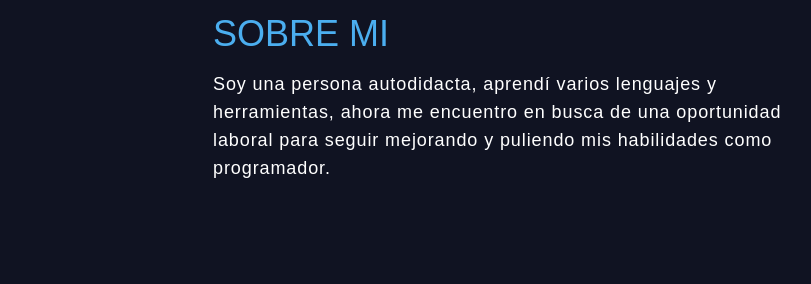
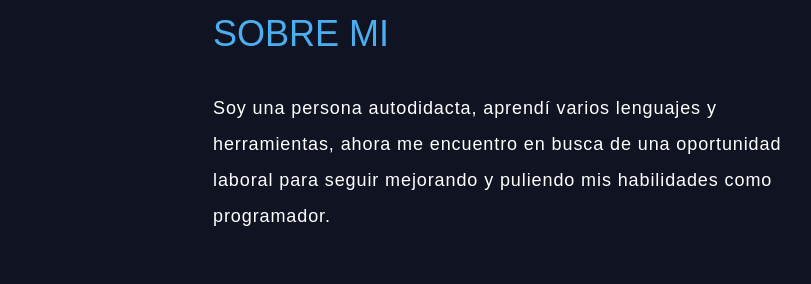
Before and after one commit to nicogmrz4/portfolio-front, an Angular app: page /#/dashboard in a window 1280 px wide. Before the commit this address led to /#/dashboard. Shown: the part 306-590 px from the top of the page, without its empty margins (127-938 px from the left). Built offline with nearby package versions, Linux system fonts and the light colour scheme; no server answers.

Commit message:
change font line height

```diff
--- a/src/app/modules/home/sections/me/me.component.html
+++ b/src/app/modules/home/sections/me/me.component.html
@@ -21,7 +21,7 @@
 	</div>
 	<div class="tw-w-[600px]">
 		<app-section-title title="SOBRE MI"></app-section-title>
-		<p class="tw-text-lg tw-tracking-wider tw-mt-4">
+		<p class="tw-text-lg tw-tracking-wider tw-mt-9 tw-leading-9">
 			Soy una persona autodidacta, aprendí varios lenguajes y herramientas,
 			ahora me encuentro en busca de una oportunidad laboral para seguir
 			mejorando y puliendo mis habilidades como programador.
```
